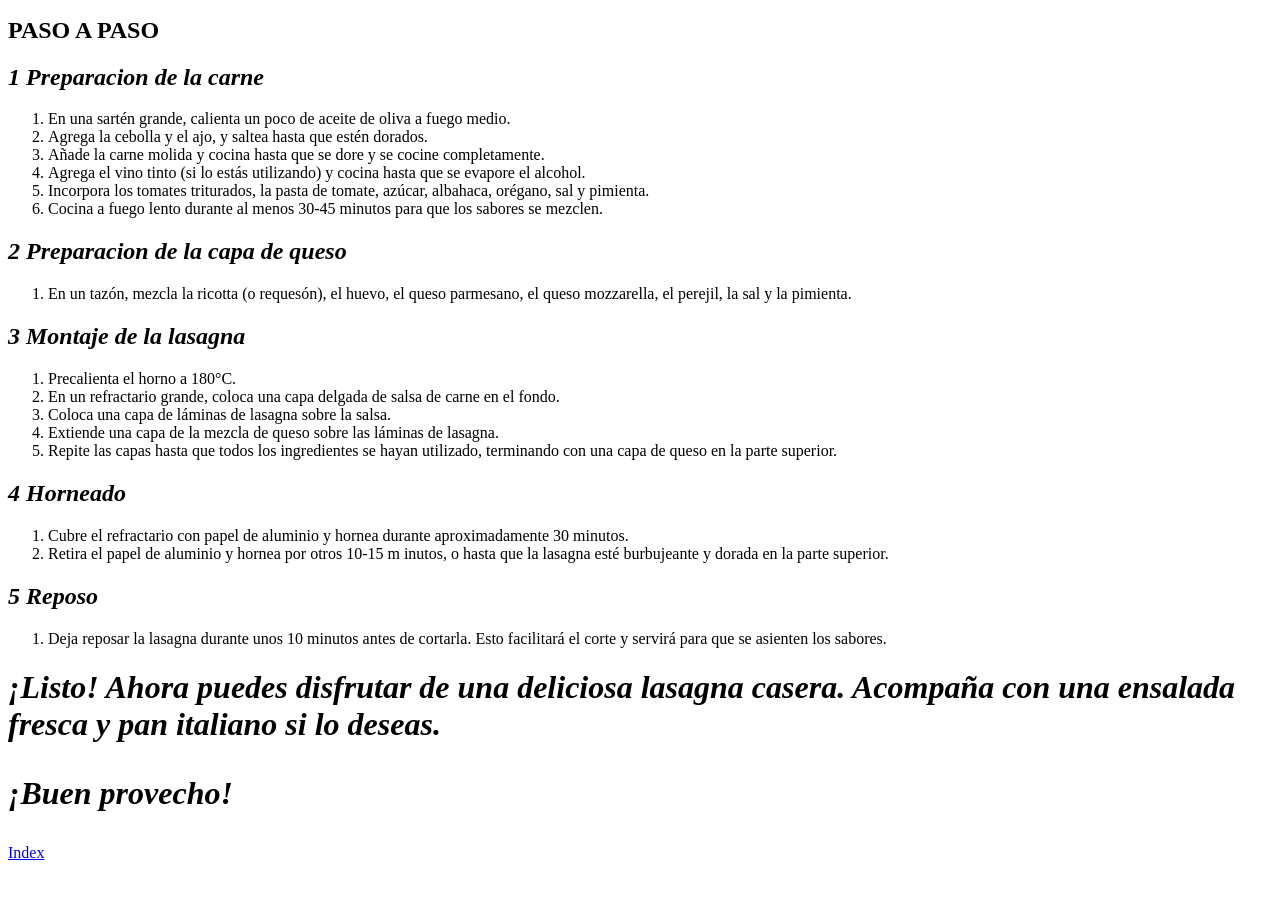
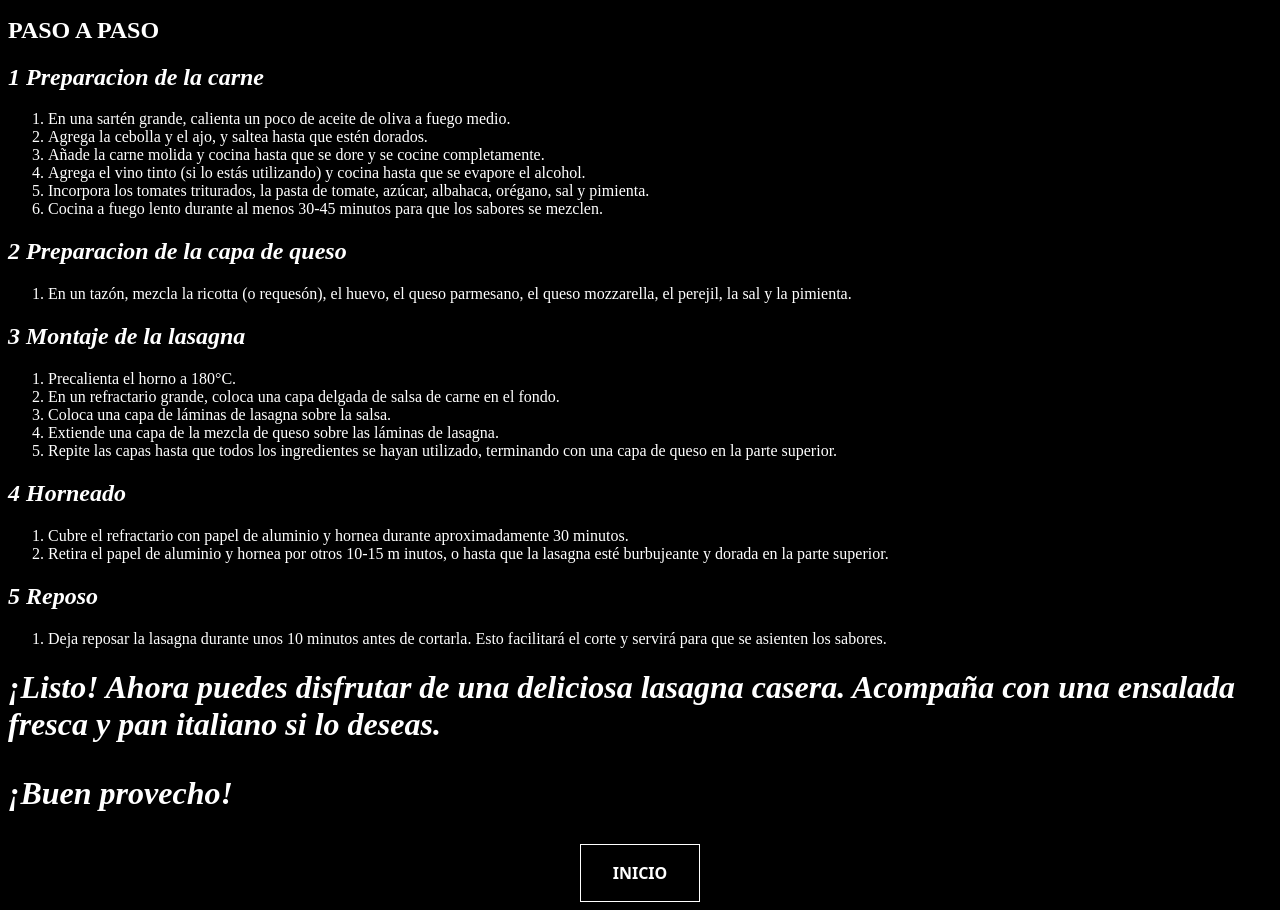
Before and after one commit to FelipeVillalba1/odin-recipes, a plain HTML site: page recipes/lasagna.html in a window 1280 px wide. Shown: the part 1272-2182 px from the top of the page. Before the commit the page ends 2142 px from the top, so only its background shows below. Drawn offline with Linux system fonts and the light colour scheme.

Commit message:
actualizacion

```diff
--- a/recipes/lasagna-estilo.css
+++ b/recipes/lasagna-estilo.css
@@ -1,3 +1,146 @@
-#cuerpo-lasagna{
-    background-color: lightblue;
+body{
+    background-color: rgb(0, 0, 0);
+    color: white;
 }
+.boton-inicio{
+    display: grid;
+    place-items: center;
+}
+.btn-31,
+.btn-31 *,
+.btn-31 :after,
+.btn-31 :before,
+.btn-31:after,
+.btn-31:before {
+  border: 0 solid;
+  box-sizing: border-box;
+}
+
+.btn-31 {
+  -webkit-tap-highlight-color: transparent;
+  -webkit-appearance: button;
+  background-color: #000;
+  background-image: none;
+  color: #fff;
+  cursor: pointer;
+  font-family: ui-sans-serif, system-ui, -apple-system, BlinkMacSystemFont,
+    Segoe UI, Roboto, Helvetica Neue, Arial, Noto Sans, sans-serif,
+    Apple Color Emoji, Segoe UI Emoji, Segoe UI Symbol, Noto Color Emoji;
+  font-size: 100%;
+  font-weight: 900;
+  line-height: 1.5;
+  margin: 0;
+  -webkit-mask-image: -webkit-radial-gradient(#000, #fff);
+  padding: 0;
+}
+
+.btn-31:disabled {
+  cursor: default;
+}
+
+.btn-31:-moz-focusring {
+  outline: auto;
+}
+
+.btn-31 svg {
+  display: block;
+  vertical-align: middle;
+}
+
+.btn-31 [hidden] {
+  display: none;
+}
+
+.btn-31 {
+  border-width: 1px;
+  padding: 1rem 2rem;
+  position: relative;
+  text-transform: uppercase;
+}
+
+.btn-31:before {
+  --progress: 100%;
+  background: #fff;
+  -webkit-clip-path: polygon(
+    100% 0,
+    var(--progress) var(--progress),
+    0 100%,
+    100% 100%
+  );
+  clip-path: polygon(
+    100% 0,
+    var(--progress) var(--progress),
+    0 100%,
+    100% 100%
+  );
+  content: "";
+  inset: 0;
+  position: absolute;
+  transition: -webkit-clip-path 0.2s ease;
+  transition: clip-path 0.2s ease;
+  transition: clip-path 0.2s ease, -webkit-clip-path 0.2s ease;
+}
+
+.btn-31:hover:before {
+  --progress: 0%;
+}
+
+.btn-31 .text-container {
+  display: block;
+  overflow: hidden;
+  position: relative;
+
+}
+
+.btn-31 .text {
+  display: block;
+  font-weight: 900;
+  mix-blend-mode: difference;
+  position: relative;
+}
+
+.btn-31:hover .text {
+  -webkit-animation: move-up-alternate 0.3s ease forwards;
+  animation: move-up-alternate 0.3s ease forwards;
+}
+
+@-webkit-keyframes move-up-alternate {
+  0% {
+    transform: translateY(0);
+  }
+
+  50% {
+    transform: translateY(80%);
+  }
+
+  51% {
+    transform: translateY(-80%);
+  }
+
+  to {
+    transform: translateY(0);
+  }
+}
+
+@keyframes move-up-alternate {
+  0% {
+    transform: translateY(0);
+  }
+
+  50% {
+    transform: translateY(80%);
+  }
+
+  51% {
+    transform: translateY(-80%);
+  }
+
+  to {
+    transform: translateY(0);
+  }
+}
+a{
+    text-decoration: none;
+    color: white;
+
+}
--- a/recipes/lasagna.html
+++ b/recipes/lasagna.html
@@ -2,15 +2,15 @@
 <html lang="en">
 <head>
     <meta charset="UTF-8">
-
-
+    <meta name="viewport" content="width=device-width, initial-scale=1.0">
+     <link  rel="stylesheet" href= "lasagna-estilo.css">
 
 
 </head>
 
 <body>
     <h1>Lasagna</h1>
-    <img src="lasagna-original..jpg"alt="Foto de una lasagna"
+    <img id="Lasania" src="lasagna-original..jpg"alt="Foto de una lasagna"
      height="300" width="300">
     <h3> <em><p>La lasagna es un platillo italiano que se ha convertido en un
         clásico de la cocina internacional. Se trata de un delicioso pastel
@@ -166,11 +166,15 @@
 
 
 
+        <div class="boton-inicio">
+            <a href="../index.html">   <button class="btn-31">
+                <span class="text-container">
+                  <span class="text">INICIO</span>
+                </span>
 
-                     <a href="https://felipevillalba1.github.io/odin-recipes/"
-                     target=""
-                     rel="noopener noreferrer"> Index</a>
-
+              </button>
+            </a>
+        </div>
 
     </body>
 
--- a/styles.css
+++ b/styles.css
@@ -1,35 +1,40 @@
-.Titulo , .Recetas{
-    margin-top: auto;
-    font-size: 200px;
-    font-weight: bolder;
-    text-align: center;
-    font-family: Tahoma ,Verdana,sans-serif;
-}
+*{
+    box-sizing: border-box;
+    list-style: none;
+    text-decoration: none;
 
-.Recetas{
-     margin-top: -90px;
-    font-size: 100px;
-    list-style: none;
-}
-body{
-    background-color: lightgreen;
-}
-
-#imagen1{
-    position: absolute;
-
-    left:  0 ;
-
-}
-#imagen2{
-    position: absolute;
-    right:  0 ;
 
 }
 
-.imagenes{
-    width: 250px;
-    height: auto;
-    position: absolute;
-    top: 40%;
+
+.Titulo{
+
+    font-size: 200px;
+
+    color: white;
+
 }
+
+.button , a{
+    padding: 20px;
+     margin-bottom: 10px;
+     margin-top: 0px;
+    font-size: 70px;
+     background-color: white;
+    color: black    ;
+    display:grid;
+    place-items: center;
+    border-radius: 5px;
+    font-weight: bolder;
+    font-family: 'Times New Roman', Times, serif;
+}
+body{
+    background-color: rgb(0, 0, 0);
+    display:grid;
+    place-items: center;
+    font-weight: bolder;
+}
+
+.link{
+    text-decoration: none;
+}
```
Also changed, not shown: index.html (+25 -7 lines), recipes/capeletini.html (+1 -1 lines), recipes/fideos-pesto.html (+1 -1 lines).
